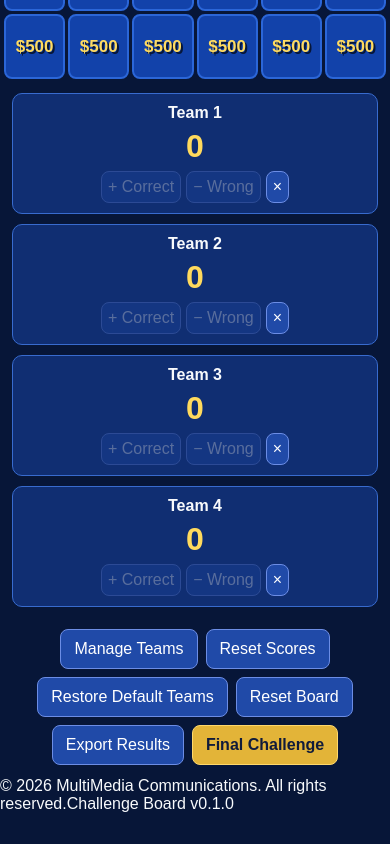
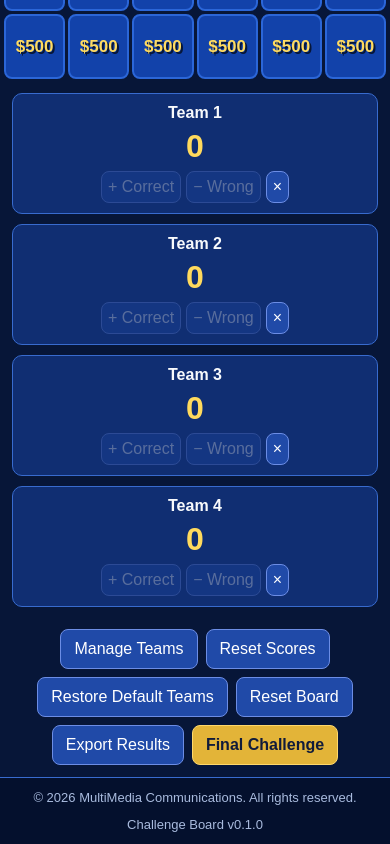
Before and after one commit to thejohnpage/challenge-board, an Angular app: page / in a window 390 px wide. Shown: the part 533-1377 px from the top of the page. Before the commit the page ends 1346 px from the top, so only its background shows below. Built offline with nearby package versions, Linux system fonts and the light colour scheme.

Commit message:
Style responsive app copyright and version footer

```diff
--- a/src/styles.css
+++ b/src/styles.css
@@ -48,3 +48,8 @@
 .team-selection-actions{display:flex;gap:8px;flex-wrap:wrap;margin-top:10px}
 .team-selection-actions button{padding:6px 10px}
 @media(max-width:750px){.team-manager-row{grid-template-columns:1fr 1fr}.team-manager-row .team-select{grid-column:1/-1}.team-manager-row .danger{grid-column:1/-1}}
+
+/* App metadata: copyright and version */
+.app-footer{display:flex;justify-content:space-between;align-items:center;gap:12px;flex-wrap:wrap;padding:12px 24px;border-top:1px solid #386bce;background:#04102d;color:#a9bbde;font-size:13px}
+.app-footer span:last-child{font-variant-numeric:tabular-nums}
+@media(max-width:650px){.app-footer{justify-content:center;text-align:center}}
```
